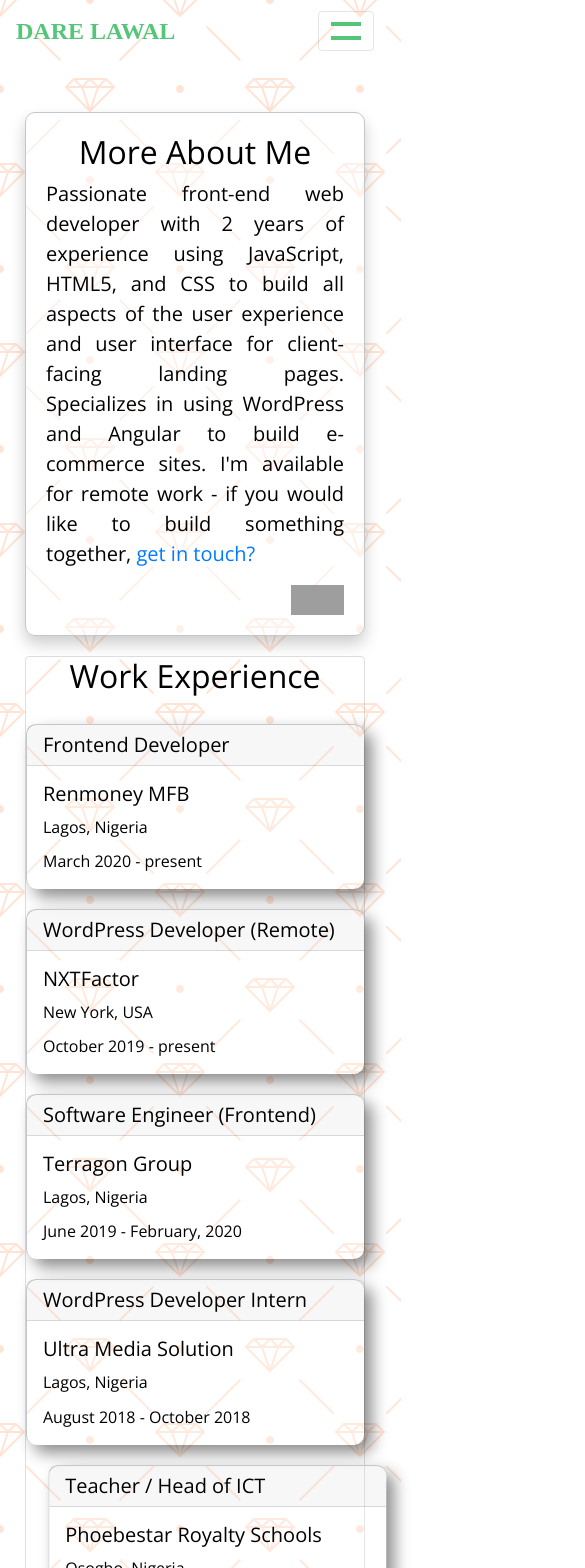
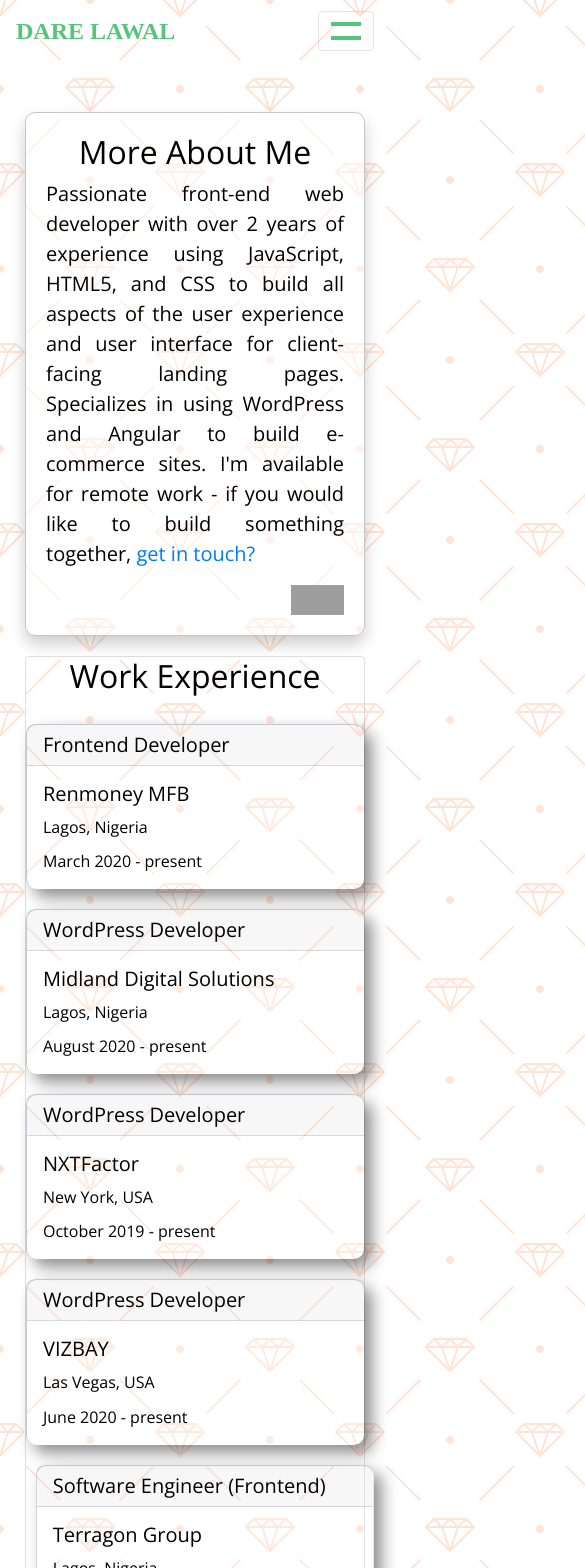
Before and after one commit to lawaldare/new-protfolio, an Angular app: page /about in a window 390 px wide. Shown: the top 1568 px of the page, 585 px wide, since content can reach past the window. Built offline with nearby package versions, Linux system fonts and the light colour scheme; grey boxes are pictures that could not be loaded; a web font is replaced by a local one; what t-writer.js would draw is missing.

Commit message:
update work experience

```diff
--- a/src/app/components/about/about.component.html
+++ b/src/app/components/about/about.component.html
@@ -1,7 +1,8 @@
 <div class="container">
   <div class="about card">
     <h1 class="header text-center" #mainHeader>More About Me</h1>
-    <p class="text" #subHeader>Passionate front-end web developer with 2 years of experience using JavaScript, HTML5,
+    <p class="text" #subHeader>Passionate front-end web developer with over 2 years of experience using JavaScript,
+      HTML5,
       and CSS to
       build all aspects of the user experience and user interface for client-facing landing pages. Specializes in using
       WordPress and Angular to build e-commerce sites. I'm
@@ -106,13 +107,35 @@
           </div>
         </div>
       </div>
+      <div class="col-sm-6" #mds>
+        <div class="card__sub">
+          <h5 class="card-header">WordPress Developer</h5>
+          <div class="card-body">
+            <h5 class="card-title">Midland Digital Solutions</h5>
+            <h6 class="card-title">Lagos, Nigeria</h6>
+            <p class="card-text muted">August 2020 - present</p>
+          </div>
+        </div>
+      </div>
+    </div>
+    <div class="row">
       <div class="col-sm-6" #nxt>
         <div class="card__sub">
-          <h5 class="card-header">WordPress Developer (Remote)</h5>
+          <h5 class="card-header">WordPress Developer</h5>
           <div class="card-body">
             <h5 class="card-title">NXTFactor</h5>
             <h6 class="card-title">New York, USA</h6>
             <p class="card-text muted">October 2019 - present</p>
+          </div>
+        </div>
+      </div>
+      <div class="col-sm-6" #vizbay>
+        <div class="card__sub">
+          <h5 class="card-header">WordPress Developer</h5>
+          <div class="card-body">
+            <h5 class="card-title">VIZBAY</h5>
+            <h6 class="card-title">Las Vegas, USA</h6>
+            <p class="card-text muted">June 2020 - present</p>
           </div>
         </div>
       </div>
@@ -128,27 +151,6 @@
           </div>
         </div>
       </div>
-      <div class="col-sm-6" #ums>
-        <div class="card__sub">
-          <h5 class="card-header">WordPress Developer Intern</h5>
-          <div class="card-body">
-            <h5 class="card-title">Ultra Media Solution</h5>
-            <h6 class="card-title">Lagos, Nigeria</h6>
-            <p class="card-text muted">August 2018 - October 2018</p>
-          </div>
-        </div>
-      </div>
-      <!-- <div class="col-sm-6" #work>
-        <div class="card__sub">
-          <h5 class="card-header">Software Engineer Trainee</h5>
-          <div class="card-body">
-            <h5 class="card-title">Decagon Institute</h5>
-            <p class="card-text muted">November 2018 - May 2019</p>
-          </div>
-        </div>
-      </div> -->
-    </div>
-    <div class="row">
       <div class="col-sm-6" #prs>
         <div class="card__sub">
           <h5 class="card-header">Teacher / Head of ICT</h5>
--- a/src/app/components/about/about.component.ts
+++ b/src/app/components/about/about.component.ts
@@ -16,7 +16,8 @@ export class AboutComponent implements OnInit {
   @ViewChild('renmoney', { static: true }) renmoney: ElementRef<HTMLDivElement>;
   @ViewChild('nxt', { static: true }) nxt: ElementRef<HTMLDivElement>;
   @ViewChild('prs', { static: true }) prs: ElementRef<HTMLDivElement>;
-  @ViewChild('ums', { static: true }) ums: ElementRef<HTMLDivElement>;
+  @ViewChild('mds', { static: true }) mds: ElementRef<HTMLDivElement>;
+  @ViewChild('vizbay', { static: true }) vizbay: ElementRef<HTMLDivElement>;
   @ViewChild('terragon', { static: true }) terragon: ElementRef<HTMLDivElement>;
   @ViewChild('workExperience', { static: true }) workExperience: ElementRef<HTMLHtmlElement>;
   @ViewChild('mainHeader', { static: true }) mainHeader: ElementRef<HTMLHtmlElement>;
@@ -40,10 +41,12 @@ export class AboutComponent implements OnInit {
 
     duke.from(this.workExperience.nativeElement, { scale: 2 })
       .from(this.renmoney.nativeElement, { x: -300, ease: 'back' })
-      .from(this.nxt.nativeElement, { x: 300, ease: 'back' })
+      .from(this.mds.nativeElement, { x: 300, ease: 'back' })
+      .from(this.nxt.nativeElement, { x: -300, ease: 'back' })
+      .from(this.vizbay.nativeElement, { x: 300, ease: 'back' })
       .from(this.terragon.nativeElement, { x: -300, ease: 'back' })
-      .from(this.ums.nativeElement, { x: 300, ease: 'back' })
-      .from(this.prs.nativeElement, { x: -300, ease: 'back' })
+      .from(this.prs.nativeElement, { x: 300, ease: 'back' })
+
 
     const header = gsap.timeline({ defaults: { opacity: 0, ease: "back", duration: 1 } });
 
```
